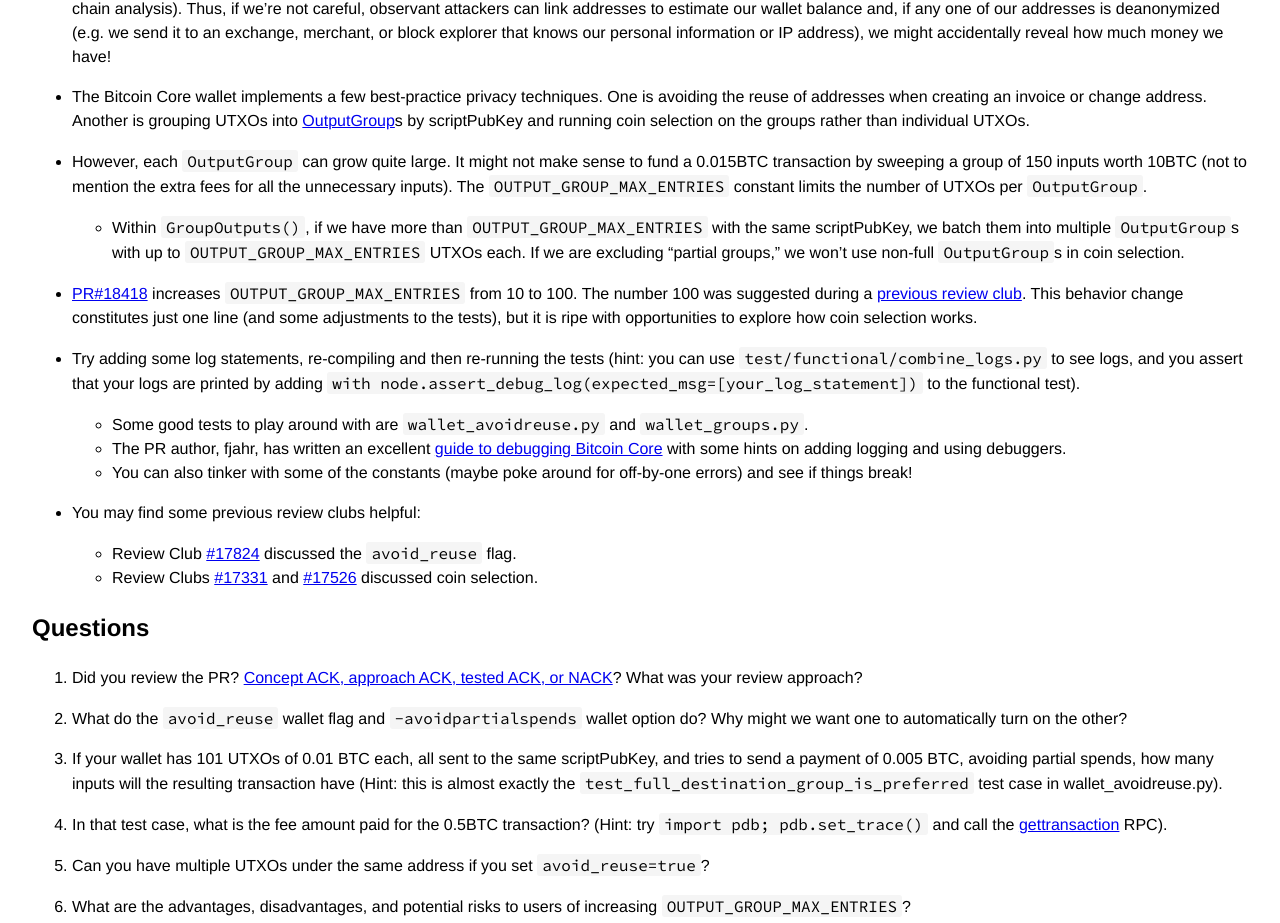
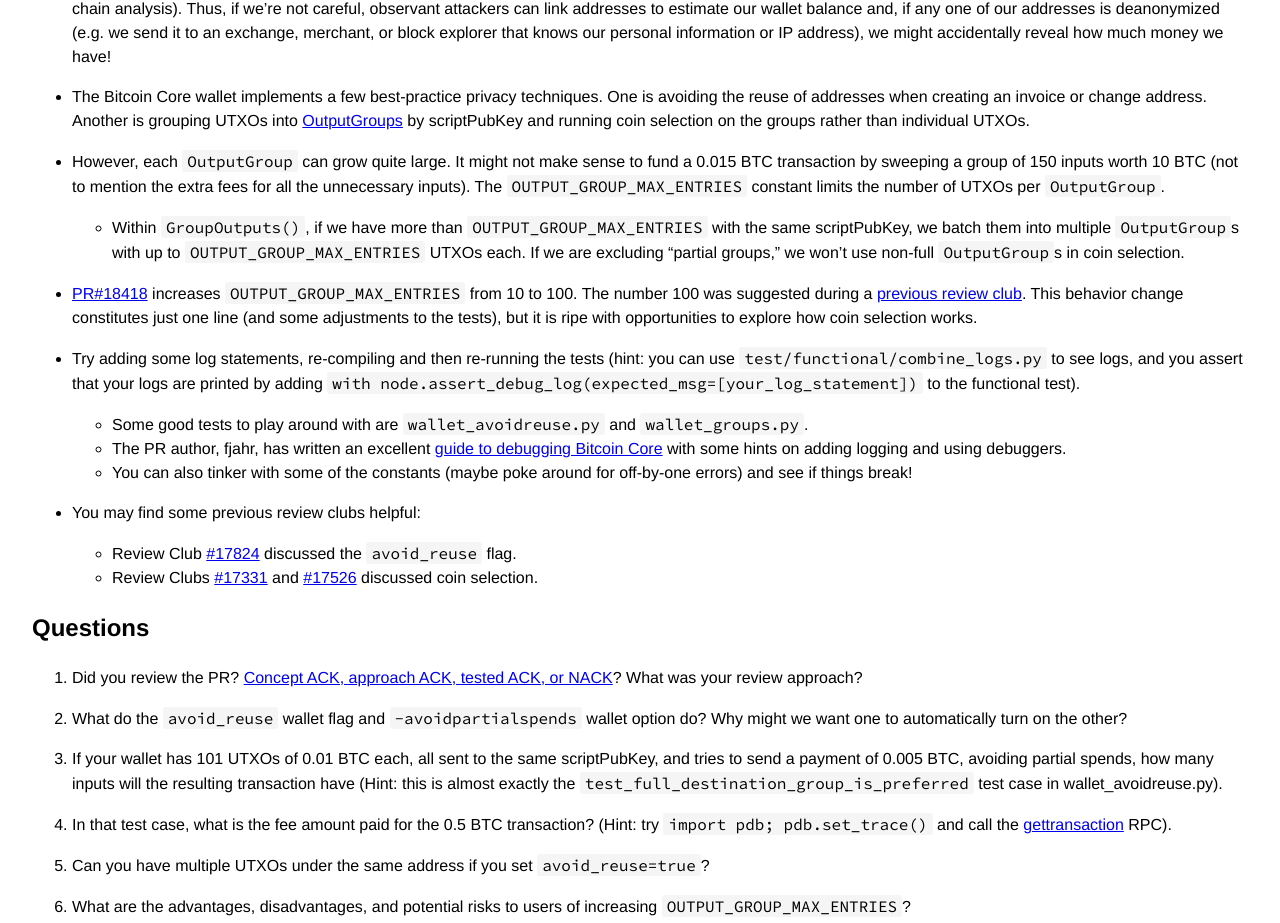
Before and after one commit to bitcoin-core-review-club/website, a Jekyll site: the page built from _posts/2021-05-19-#18418.md, in a window 1280 px wide. Shown: the part 432-1355 px from the top of the page. Built offline with Jekyll 4.4.1, drawn with Linux system fonts in a browser that asks for light colours.

Commit message:
n18418 touchups

```diff
--- a/_posts/2021-05-19-#18418.md
+++ b/_posts/2021-05-19-#18418.md
@@ -25,13 +25,13 @@
 * The Bitcoin Core wallet implements a few best-practice privacy techniques.
   One is avoiding the reuse of addresses when creating an invoice or change
   address.  Another is grouping UTXOs into
-  [OutputGroup](https://github.com/bitcoin-core-review-club/bitcoin/blob/4ac1adda9914d845aaea5804af4801ffec53c701/src/wallet/coinselection.h#L72)s
+  [OutputGroups](https://github.com/bitcoin-core-review-club/bitcoin/blob/4ac1adda9/src/wallet/coinselection.h#L72)
   by scriptPubKey and running coin selection on the groups rather than individual
   UTXOs.
 
 * However, each `OutputGroup` can grow quite large. It might
-  not make sense to fund a 0.015BTC transaction by sweeping a group of 150 inputs
-  worth 10BTC (not to mention the extra fees for all the unnecessary inputs).
+  not make sense to fund a 0.015 BTC transaction by sweeping a group of 150 inputs
+  worth 10 BTC (not to mention the extra fees for all the unnecessary inputs).
   The `OUTPUT_GROUP_MAX_ENTRIES` constant limits the number of UTXOs per
   `OutputGroup`.
 
@@ -43,7 +43,7 @@
 
 * [PR#18418](https://github.com/bitcoin/bitcoin/pull/18418) increases
   `OUTPUT_GROUP_MAX_ENTRIES` from 10 to 100. The number 100 was suggested
-  during a [previous review club](https://bitcoincore.reviews/17824.html#l-339).
+  during a [previous review club](/17824.html#l-339).
   This behavior change constitutes just one line (and some adjustments to the
   tests), but it is ripe with opportunities to explore how coin selection works.
 
@@ -82,7 +82,7 @@
    almost exactly the `test_full_destination_group_is_preferred` test case in
    wallet\_avoidreuse.py).
 
-4. In that test case, what is the fee amount paid for the 0.5BTC transaction?
+4. In that test case, what is the fee amount paid for the 0.5 BTC transaction?
    (Hint: try `import pdb; pdb.set_trace()` and call the
    [gettransaction](https://developer.bitcoin.org/reference/rpc/gettransaction.html)
    RPC).
@@ -97,9 +97,9 @@
    specifically?
 
 8. For the purpose of coin selection, what's the difference between
-   [`CoinEligibilityFilter.include_partial_groups`](https://github.com/bitcoin-core-review-club/bitcoin/blob/4ac1adda9914d845aaea5804af4801ffec53c701/src/wallet/coinselection.h#L65)
+   [`CoinEligibilityFilter.include_partial_groups`](https://github.com/bitcoin-core-review-club/bitcoin/blob/4ac1adda/src/wallet/coinselection.h#L65)
    and
-   [`CoinSelectionParams.avoid_partial_spends`](https://github.com/bitcoin/bitcoin/blob/241e14162fdfdddf697536113a68a3b11449db63/src/wallet/wallet.h#L618)?
+   [`CoinSelectionParams.avoid_partial_spends`](https://github.com/bitcoin/bitcoin/blob/241e1416/src/wallet/wallet.h#L618)?
 
    (Hint: `m_avoid_partial_spends` becomes `separate_coins` in `GroupOutputs()`)
 
```
